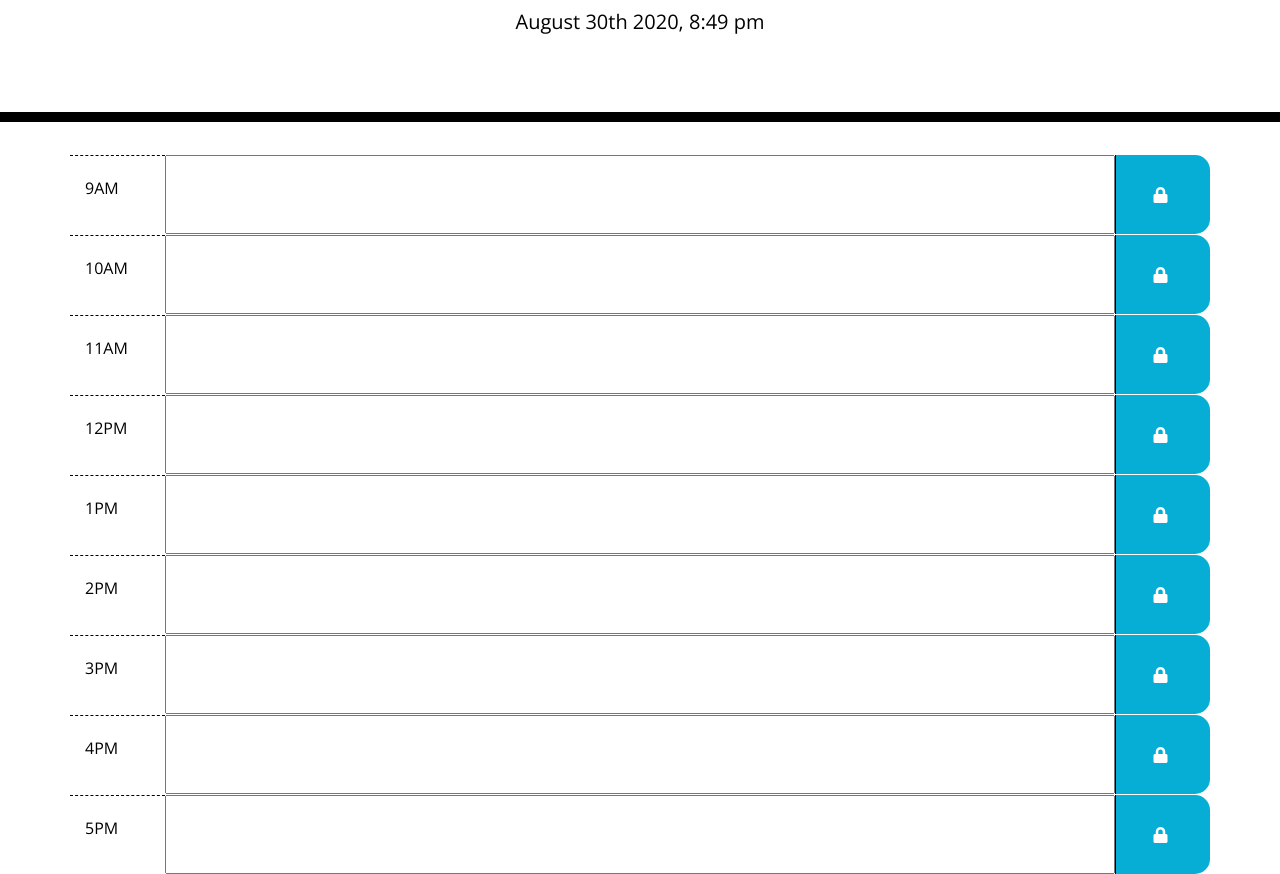
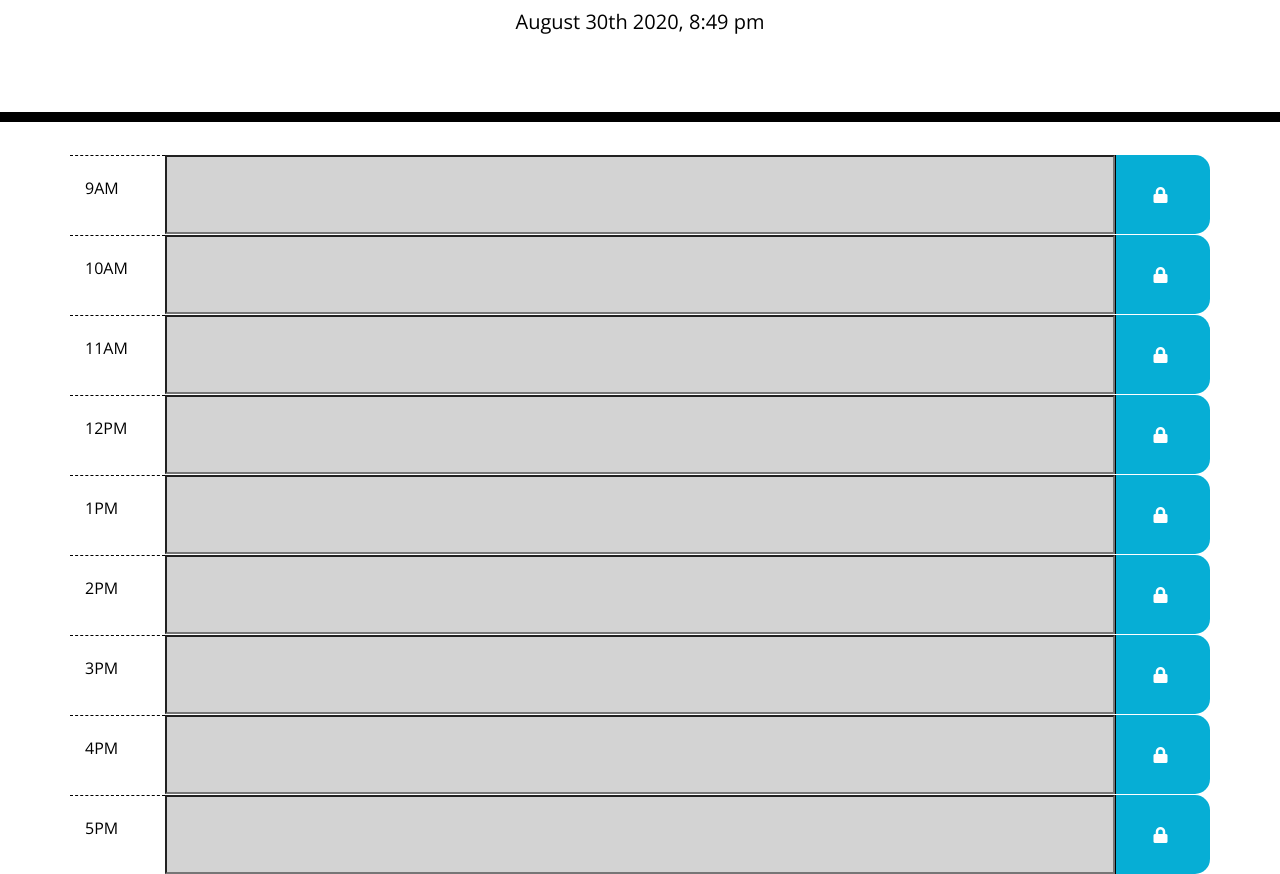
Before and after one commit to Joseph-D98/work-day-scheduler, a plain HTML site: page index.html in a window 1280 px wide. Shown: the part 182-1056 px from the top of the page. Drawn offline with nearby package versions, Linux system fonts and the light colour scheme.

Commit message:
function to change row color based on time of day

```diff
--- a/assets/js/script.js
+++ b/assets/js/script.js
@@ -1,7 +1,20 @@
-var todoInput = document.querySelectorAll(".todo-text");
-var btn = document.querySelectorAll(".btn");
+// Variables
+var saveBtn = $(".saveBtn");
+var currentHour = moment().format("HH"); // Variable for current hour
+var currentHourInt = parseInt(currentHour); // Parse it so that hour returns as an integer
 
-//Load jQuery
+// Set data attributes to each hour input element so that the function below can assign a color to each row based on the current hour
+$("#9Row").attr("data-time", moment("9:00 am", "h:mm a").format("HH"));
+$("#10Row").attr("data-time", moment("10:00 am", "hh:mm a").format("HH"));
+$("#11Row").attr("data-time", moment("11:00 am", "hh:mm a").format("HH"));
+$("#12Row").attr("data-time", moment("12:00 pm", "hh:mm a").format("HH"));
+$("#1Row").attr("data-time", moment("1:00 pm", "h:mm a").format("HH"));
+$("#2Row").attr("data-time", moment("2:00 pm", "h:mm a").format("HH"));
+$("#3Row").attr("data-time", moment("3:00 pm", "h:mm a").format("HH"));
+$("#4Row").attr("data-time", moment("4:00 pm", "h:mm a").format("HH"));
+$("#5Row").attr("data-time", moment("5:00 pm", "h:mm a").format("HH"));
+
+//start jQuery
 $(document).ready(function () {
 
     // Show Date and Time in Header
@@ -14,20 +27,19 @@ $(document).ready(function () {
 });
 
 
-// Change the color scheme for the given hours of the day
+// Change color in each row by adding in am attribute (above) for each input line to reflect the current hour
+for (var i = 0; i <= 12; i++) {
 
-var repeater;
+    var inputHour = $("#" + i + "Row").attr("data-time"); // Variable for the hour of the row
+    var inputHourInt = parseInt(inputHour); // Parse it so that hour returns as an integer
 
-function showcurrenttime() {
-    //$('.crnttym').text(moment().format('MMMM Do YYYY, h:mm a'));
-    $('.todoInput').each(function (i, el) {
-        if ($(this).data('time') < moment().format('YYYYMMDDHHmm')) {
-            $(this).parent().addClass('.past');
-        };
-        if ($(this).data('time') > moment().format('YYYYMMDDHHmm') && $(this).data('time') < moment().add('h', 1).format('YYYYMMDDHHmm')) {
-            $(this).parent().addClass('.present');
-        };
-    });
-    repeater = setTimeout(showcurrenttime);
-}
-showcurrenttime();
+    if (currentHourInt === inputHourInt) {
+      $("#" + i + "Row").addClass("present"); // Applies red color if within the present hour
+    }
+    if (currentHourInt > inputHourInt) { // Applies grey color if hour is in the future
+      $("#" + i + "Row").addClass("past");
+    }
+    if (currentHourInt < inputHourInt) { // Applies green color if hour is in the future
+      $("#" + i + "Row").addClass("future");
+    }
+};
--- a/assets/style/style.css
+++ b/assets/style/style.css
@@ -46,17 +46,17 @@ textarea {
 
 .past {
   background-color: #d3d3d3;
-  color: white;
+  color: black;
 }
 
 .present {
   background-color: #ff6961;
-  color: white;
+  color: black;
 }
 
 .future {
   background-color: #77dd77;
-  color: white;
+  color: black;
 }
 
 .saveBtn {
--- a/index.html
+++ b/index.html
@@ -9,7 +9,10 @@
   <link rel="stylesheet" href="https://use.fontawesome.com/releases/v5.8.1/css/all.css"
     integrity="sha384-50oBUHEmvpQ+1lW4y57PTFmhCaXp0ML5d60M1M7uH2+nqUivzIebhndOJK28anvf" crossorigin="anonymous" />
   <link href="https://fonts.googleapis.com/css?family=Open+Sans&display=swap" rel="stylesheet" />
+
+  <!-- CSS Style -->
   <link rel="stylesheet" href="./assets/style/style.css" />
+
   <title>Work Day Scheduler</title>
 </head>
 
@@ -23,61 +26,66 @@
     <div class="container">
       <!-- Timeblocks go here -->
       <div class="row">
-      <div class="col-md-1 col-sm-2 hour pt-4">9AM</div>
-      <input id="9am" class="user-event-input col-md-10 col-sm-8 event-input-block">
-      <div class="col-md-1 col-sm-2 saveBtn"><i class="fas fa-lock" aria-hidden="true"></i></div>
+        <div class="col-md-1 hour pt-4">9AM</div>
+        <input id="9Row" class="user-event-input col-md-10 event-input-block">
+        <div class="col-md-1 saveBtn" data-hour=9><i class="fas fa-lock" aria-hidden="true"></i></div>
       </div>
 
       <div class="row">
-      <div class="col-md-1 col-sm-2 hour pt-4">10AM</div>
-      <input id="10am" class="user-event-input col-md-10 col-sm-8 event-input-block">
-      <div class="col-md-1 col-sm-2 saveBtn"><i class="fas fa-lock" aria-hidden="true"></i></div>
-    </div>
-    <div class="row">
-      <div class="col-md-1 col-sm-2 hour pt-4">11AM</div>
-      <input id="11am" class="user-event-input col-md-10 col-sm-8 event-input-block">
-      <div class="col-md-1 col-sm-2 saveBtn"><i class="fas fa-lock" aria-hidden="true"></i></div>
-    </div>
-    <div class="row">
-      <div class="col-md-1 col-sm-2 hour pt-4">12PM</div>
-      <input id="12pm" class="user-event-input col-md-10 col-sm-8 event-input-block">
-      <div class="col-md-1 col-sm-2 saveBtn"><i class="fas fa-lock" aria-hidden="true"></i></div>
-    </div>
-    <div class="row">
-      <div class="col-md-1 col-sm-2 hour pt-4">1PM</div>
-      <input id="1pm" class="user-event-input col-md-10 col-sm-8 event-input-block">
-      <div class="col-md-1 col-sm-2 saveBtn"><i class="fas fa-lock" aria-hidden="true"></i></div>
-    </div>
-    <div class="row">
-      <div class="col-md-1 col-sm-2 hour pt-4">2PM</div>
-      <input id="2pm" class="user-event-input col-md-10 col-sm-8 event-input-block">
-      <div class="col-md-1 col-sm-2 saveBtn"><i class="fas fa-lock" aria-hidden="true"></i></div>
-    </div>
-    <div class="row">
-      <div class="col-md-1 col-sm-2 hour pt-4">3PM</div>
-      <input id="3pm" class="user-event-input col-md-10 col-sm-8 event-input-block">
-    <div class="col-md-1 col-sm-2 saveBtn"><i class="fas fa-lock" aria-hidden="true"></i></div>
+        <div class="col-md-1 hour pt-4">10AM</div>
+        <input id="10Row" class="user-event-input col-md-10 event-input-block">
+        <div class="col-md-1 saveBtn" data-hour=10><i class="fas fa-lock" aria-hidden="true"></i></div>
       </div>
 
       <div class="row">
-   <div class="col-md-1 col-sm-2 hour pt-4">4PM</div>
-   <input id="4pm" class="user-event-input col-md-10 col-sm-8 event-input-block">
-   <div class="col-md-1 col-sm-2 saveBtn"><i class="fas fa-lock" aria-hidden="true"></i></div>
+        <div class="col-md-1 hour pt-4">11AM</div>
+        <input id="11Row" class="user-event-input col-md-10 event-input-block">
+        <div class="col-md-1 saveBtn" data-hour=11><i class="fas fa-lock" aria-hidden="true"></i></div>
       </div>
 
       <div class="row">
-   <div class="col-md-1 col-sm-2 hour pt-4">5PM</div>
-   <input id="5pm" class="user-event-input col-md-10 col-sm-8 event-input-block">
-   <div class="col-md-1 col-sm-2 saveBtn"><i class="fas fa-lock" aria-hidden="true"></i></div>
+        <div class="col-md-1 hour pt-4">12PM</div>
+        <input id="12Row" class="user-event-input col-md-10 event-input-block">
+        <div class="col-md-1 saveBtn" data-hour=12><i class="fas fa-lock" aria-hidden="true"></i></div>
+      </div>
+
+      <div class="row">
+        <div class="col-md-1 hour pt-4">1PM</div>
+        <input id="1Row" class="user-event-input col-md-10 event-input-block">
+        <div class="col-md-1 saveBtn" data-hour=1><i class="fas fa-lock" aria-hidden="true"></i></div>
+      </div>
+
+      <div class="row">
+        <div class="col-md-1 hour pt-4">2PM</div>
+        <input id="2Row" class="user-event-input col-md-10 event-input-block">
+        <div class="col-md-1 saveBtn" data-hour=2><i class="fas fa-lock" aria-hidden="true"></i></div>
+      </div>
+
+      <div class="row">
+        <div class="col-md-1 hour pt-4">3PM</div>
+        <input id="3Row" class="user-event-input col-md-10 event-input-block">
+        <div class="col-md-1 saveBtn" data-hour=3><i class="fas fa-lock" aria-hidden="true"></i></div>
+      </div>
+
+      <div class="row">
+        <div class="col-md-1 hour pt-4">4PM</div>
+        <input id="4Row" class="user-event-input col-md-10 event-input-block">
+        <div class="col-md-1 saveBtn" data-hour=4><i class="fas fa-lock" aria-hidden="true"></i></div>
+      </div>
+
+      <div class="row">
+        <div class="col-md-1 hour pt-4">5PM</div>
+        <input id="5Row" class="user-event-input col-md-10 event-input-block">
+        <div class="col-md-1 saveBtn" data-hour=5><i class="fas fa-lock" aria-hidden="true"></i></div>
       </div>
 
     </div>
- </body>
+
 
     <!--link to JavaScript and jQuery & Moment -->
     <script src="https://code.jquery.com/jquery-3.4.1.min.js"></script>
     <script src="https://cdnjs.cloudflare.com/ajax/libs/moment.js/2.24.0/moment.min.js"></script>
     <script src="./assets/js/script.js"></script>
+
   </body>
-
 </html>
```
Lines whose indentation alone changed are shown as unchanged.
